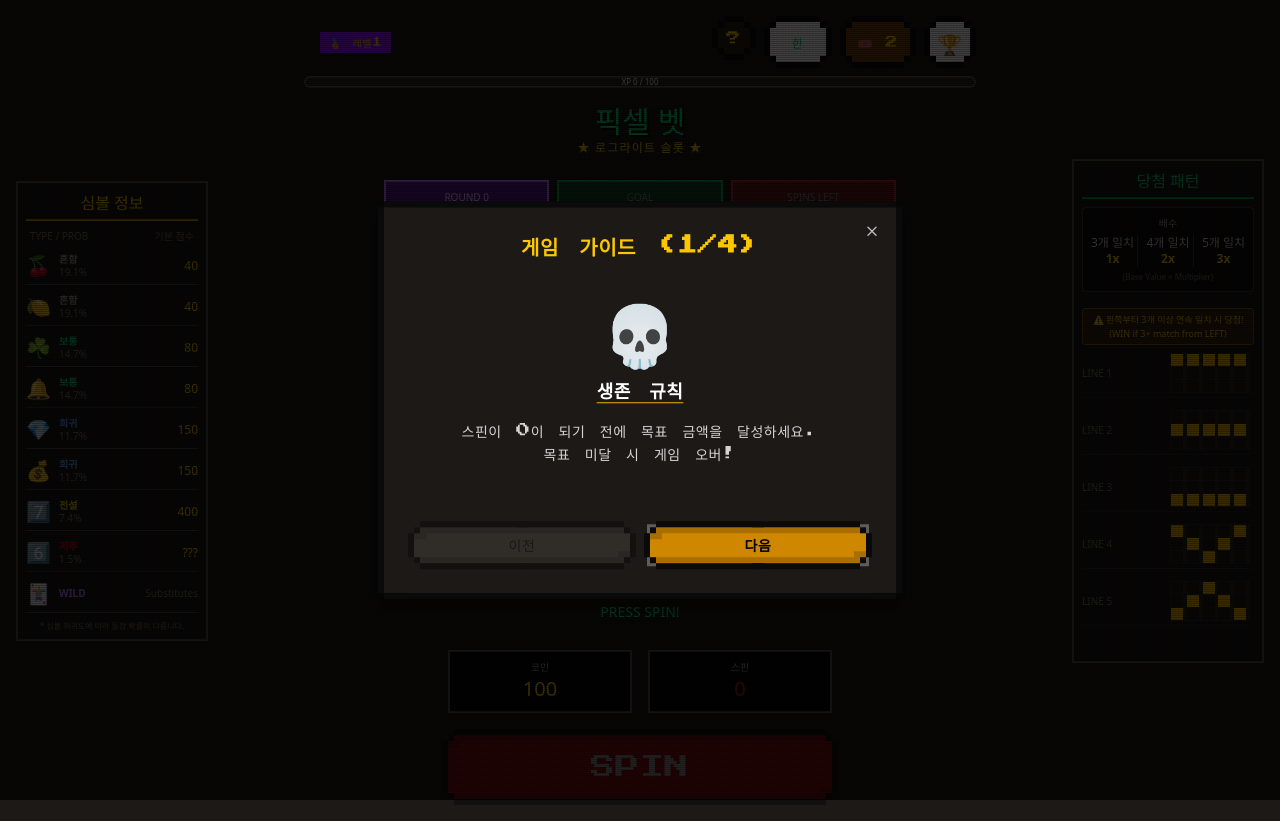
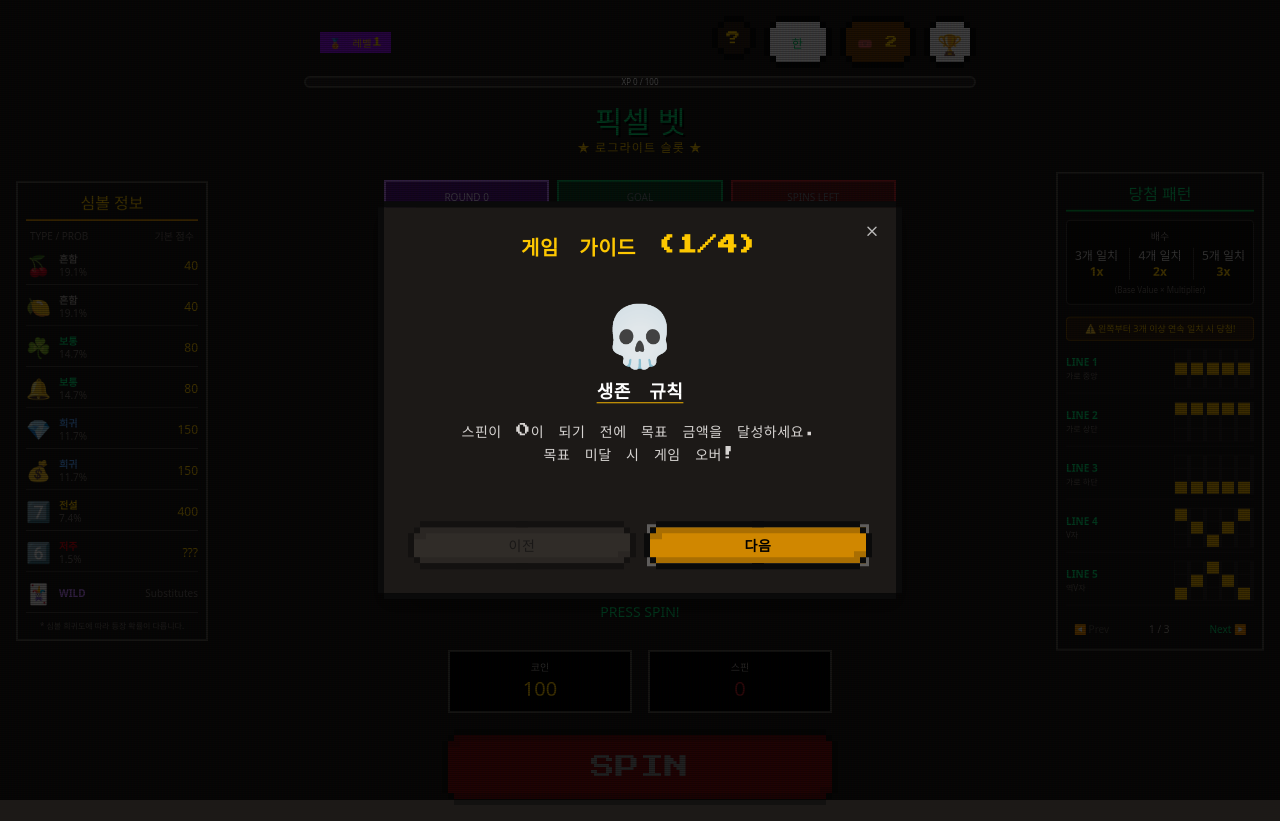
Before and after one commit to coincidence-one/clover-cadia, a Next.js app: page / in a window 1280 px wide. Built offline with nearby package versions, Linux system fonts and the light colour scheme.

Commit message:
feat: add 13 CloverPit-style paylines with pagination in Paytable

```diff
--- a/app/components/slot-machine/Paytable.tsx
+++ b/app/components/slot-machine/Paytable.tsx
@@ -1,5 +1,5 @@
-import React from 'react';
-import { SYMBOLS, PAYLINES } from '@/app/constants';
+import React, { useState } from 'react';
+import { SYMBOLS, PAYLINES, PAYLINE_NAMES } from '@/app/constants';
 import { useLocale } from '@/app/contexts/LocaleContext';
 import { Badge } from '@/components/ui/8bit/badge';
 import { Button } from '@/components/ui/8bit/button';
@@ -84,6 +84,9 @@ export const SymbolsPanel = ({ state }: { state?: GameState }) => {
 
 export const PatternsPanel = () => {
   const { t } = useLocale();
+  const [page, setPage] = useState(0);
+  const ITEMS_PER_PAGE = 5;
+  const totalPages = Math.ceil(PAYLINES.length / ITEMS_PER_PAGE);
 
   // Create mini grid visualizer
   const renderMiniGrid = (pattern: number[]) => (
@@ -97,12 +100,15 @@ export const PatternsPanel = () => {
     </div>
   );
 
+  const currentPaylines = PAYLINES.slice(page * ITEMS_PER_PAGE, (page + 1) * ITEMS_PER_PAGE);
+  const startIdx = page * ITEMS_PER_PAGE;
+
   return (
-    <div className="bg-stone-900/90 border-2 border-stone-600 p-2 w-48 text-stone-200">
+    <div className="bg-stone-900/90 border-2 border-stone-600 p-2 w-52 text-stone-200">
       <h3 className="text-center text-green-400 border-b-2 border-green-600 pb-1 mb-2">{t.patterns}</h3>
 
       {/* Match Multipliers */}
-      <div className="mb-4 bg-black/50 p-2 rounded border border-stone-700">
+      <div className="mb-3 bg-black/50 p-2 rounded border border-stone-700">
         <div className="text-[10px] text-center mb-1 text-stone-400">{t.multiplier}</div>
         <div className="flex justify-between text-xs">
           <div className="flex flex-col items-center">
@@ -125,17 +131,42 @@ export const PatternsPanel = () => {
 
       {/* Clarification Note */}
       <div className="text-[9px] text-yellow-400 text-center mb-2 bg-yellow-900/30 p-1 rounded border border-yellow-600/50">
-        ⚠️ 왼쪽부터 3개 이상 연속 일치 시 당첨!<br/>
-        (WIN if 3+ match from LEFT)
+        ⚠️ 왼쪽부터 3개 이상 연속 일치 시 당첨!
       </div>
 
-      <div className="space-y-3 h-[300px] overflow-y-auto pr-1 customize-scrollbar">
-        {PAYLINES.map((pattern, idx) => (
-          <div key={idx} className="flex items-center justify-between border-b border-stone-800 pb-1">
-            <span className="text-[10px] text-stone-500">LINE {idx + 1}</span>
-            {renderMiniGrid(pattern)}
-          </div>
-        ))}
+      {/* Paginated Patterns */}
+      <div className="space-y-2">
+        {currentPaylines.map((pattern, idx) => {
+          const globalIdx = startIdx + idx;
+          return (
+            <div key={globalIdx} className="flex items-center justify-between border-b border-stone-800 pb-1">
+              <div className="flex flex-col">
+                <span className="text-[10px] text-green-400 font-bold">LINE {globalIdx + 1}</span>
+                <span className="text-[8px] text-stone-500">{PAYLINE_NAMES[globalIdx] || ''}</span>
+              </div>
+              {renderMiniGrid(pattern)}
+            </div>
+          );
+        })}
+      </div>
+
+      {/* Pagination Controls */}
+      <div className="flex justify-between items-center mt-3 text-[10px]">
+        <button
+          onClick={() => setPage(p => Math.max(0, p - 1))}
+          disabled={page === 0}
+          className={`px-2 py-1 rounded ${page === 0 ? 'text-stone-600' : 'text-green-400 hover:bg-stone-700'}`}
+        >
+          ◀ Prev
+        </button>
+        <span className="text-stone-400">{page + 1} / {totalPages}</span>
+        <button
+          onClick={() => setPage(p => Math.min(totalPages - 1, p + 1))}
+          disabled={page >= totalPages - 1}
+          className={`px-2 py-1 rounded ${page >= totalPages - 1 ? 'text-stone-600' : 'text-green-400 hover:bg-stone-700'}`}
+        >
+          Next ▶
+        </button>
       </div>
     </div>
   );
--- a/app/constants/paylines.ts
+++ b/app/constants/paylines.ts
@@ -1,15 +1,15 @@
 import type { Payline } from '@/app/types';
 
 /**
- * 5x3 Grid Layout:
+ * 5x3 Grid Layout (CloverPit Style):
  *
  *    Col 0  Col 1  Col 2  Col 3  Col 4
  *   +------+------+------+------+------+
- *   |  0   |  1   |  2   |  3   |  4   |  Row 0
+ *   |  0   |  1   |  2   |  3   |  4   |  Row 0 (Top)
  *   +------+------+------+------+------+
- *   |  5   |  6   |  7   |  8   |  9   |  Row 1
+ *   |  5   |  6   |  7   |  8   |  9   |  Row 1 (Middle)
  *   +------+------+------+------+------+
- *   |  10  |  11  |  12  |  13  |  14  |  Row 2
+ *   |  10  |  11  |  12  |  13  |  14  |  Row 2 (Bottom)
  *   +------+------+------+------+------+
  *
  * Each payline is an array of 5 cell indices, read LEFT to RIGHT.
@@ -18,46 +18,45 @@ import type { Payline } from '@/app/types';
 
 export const PAYLINES: Payline[] = [
   // === HORIZONTAL LINES (3 lines) ===
-  [0, 1, 2, 3, 4],       // Row 0: Top horizontal
-  [5, 6, 7, 8, 9],       // Row 1: Middle horizontal
-  [10, 11, 12, 13, 14],  // Row 2: Bottom horizontal
+  [5, 6, 7, 8, 9],         // 1. 가로 중앙 (Center Horizontal)
+  [0, 1, 2, 3, 4],         // 2. 가로 상단 (Top Horizontal)
+  [10, 11, 12, 13, 14],    // 3. 가로 하단 (Bottom Horizontal)
 
-  // === DIAGONAL LINES (2 lines) ===
-  [0, 6, 12, 8, 4],      // V-shape: top-left -> center -> top-right (Invalid - going back up after going down)
-  [10, 6, 2, 8, 14],     // Λ-shape: bottom-left -> center -> bottom-right (Invalid - same issue)
+  // === V-SHAPE / Λ-SHAPE (2 lines) ===
+  [0, 6, 12, 8, 4],        // 4. V자 (V-shape down then up)
+  [10, 6, 2, 8, 14],       // 5. 역V자 (Inverted V, up then down)
 
-  // Actually, let me reconsider. Standard slot diagonals are:
-  // Diagonal down: 0 -> 6 -> 12 (but we need 5 symbols)
-  // The issue is a 5x3 grid only has 3 rows, so true 5-cell diagonals don't exist.
-  // Instead, we use ZIG-ZAG patterns.
+  // === ZIG-ZAG PATTERNS (4 lines) ===
+  [5, 1, 2, 3, 9],         // 6. 지그 상단 (Zig top)
+  [5, 11, 12, 13, 9],      // 7. 재그 하단 (Zag bottom)
+  [0, 1, 7, 3, 4],         // 8. M자 (M-shape, top corners with center dip)
+  [10, 11, 7, 13, 14],     // 9. W자 (W-shape, bottom corners with center rise)
 
-  // Let me fix these to be proper zig-zag patterns that make visual sense:
+  // === SHALLOW V PATTERNS (2 lines) ===
+  [0, 6, 7, 8, 4],         // 10. 얕은 V (Shallow V)
+  [10, 6, 7, 8, 14],       // 11. 얕은 역V (Shallow Inverted V)
+
+  // === DIAGONAL PATTERNS (2 lines) ===
+  [0, 1, 7, 13, 14],       // 12. 대각선 하강 (Diagonal Descending)
+  [10, 11, 7, 3, 4],       // 13. 대각선 상승 (Diagonal Ascending)
 ];
 
-// CORRECTED PAYLINES - Using only visually sensible patterns
-export const PAYLINES_V2: Payline[] = [
-  // === HORIZONTAL LINES (3 lines) ===
-  [0, 1, 2, 3, 4],       // Top row
-  [5, 6, 7, 8, 9],       // Middle row
-  [10, 11, 12, 13, 14],  // Bottom row
-
-  // === V-SHAPE / ZIG-ZAG PATTERNS ===
-  // V-shape (down then up): Row 0 -> Row 1 -> Row 2 -> Row 1 -> Row 0
-  [0, 6, 12, 8, 4],      // Starts top-left, dips to center-bottom, rises to top-right
-
-  // Inverted V (up then down): Row 2 -> Row 1 -> Row 0 -> Row 1 -> Row 2
-  [10, 6, 2, 8, 14],     // Starts bottom-left, rises to center-top, dips to bottom-right
-
-  // === W-SHAPE PATTERNS ===
-  // W (up-down-up-down): Row 0 -> Row 1 -> Row 0 -> Row 1 -> Row 0
-  [0, 6, 2, 8, 4],       // Top corners with middle dips
-
-  // M (down-up-down-up): Row 2 -> Row 1 -> Row 2 -> Row 1 -> Row 2
-  [10, 6, 12, 8, 14],    // Bottom corners with middle rises
+// Named patterns for display (Korean + English)
+export const PAYLINE_NAMES = [
+  '가로 중앙',      // 1
+  '가로 상단',      // 2
+  '가로 하단',      // 3
+  'V자',            // 4
+  '역V자',          // 5
+  '지그 상단',      // 6
+  '재그 하단',      // 7
+  'M자',            // 8
+  'W자',            // 9
+  '얕은 V',         // 10
+  '얕은 역V',       // 11
+  '대각선 하강',    // 12
+  '대각선 상승',    // 13
 ];
-
-// Export the corrected version
-export { PAYLINES_V2 as PAYLINES_CORRECTED };
 
 export const GRID_SIZE = 15; // 5 columns × 3 rows
 export const GRID_COLS = 5;
@@ -79,33 +78,3 @@ export function getCellPosition(index: number): { row: number; col: number } {
 export function getCellIndex(row: number, col: number): number {
   return row * GRID_COLS + col;
 }
-
-/**
- * Validate that a payline has valid indices and makes visual sense
- */
-export function validatePayline(payline: Payline): boolean {
-  // Check all indices are valid
-  for (const idx of payline) {
-    if (idx < 0 || idx >= GRID_SIZE) return false;
-  }
-
-  // Check that columns are in order (left to right)
-  for (let i = 0; i < payline.length; i++) {
-    const col = getCellPosition(payline[i]).col;
-    if (col !== i) {
-      console.warn(`Payline column mismatch at position ${i}: expected col ${i}, got col ${col}`);
-      return false;
-    }
-  }
-
-  return true;
-}
-
-// Validate all paylines on module load (debug)
-if (typeof window !== 'undefined') {
-  PAYLINES.forEach((pl, idx) => {
-    if (!validatePayline(pl)) {
-      console.error(`Invalid payline at index ${idx}:`, pl);
-    }
-  });
-}
```
